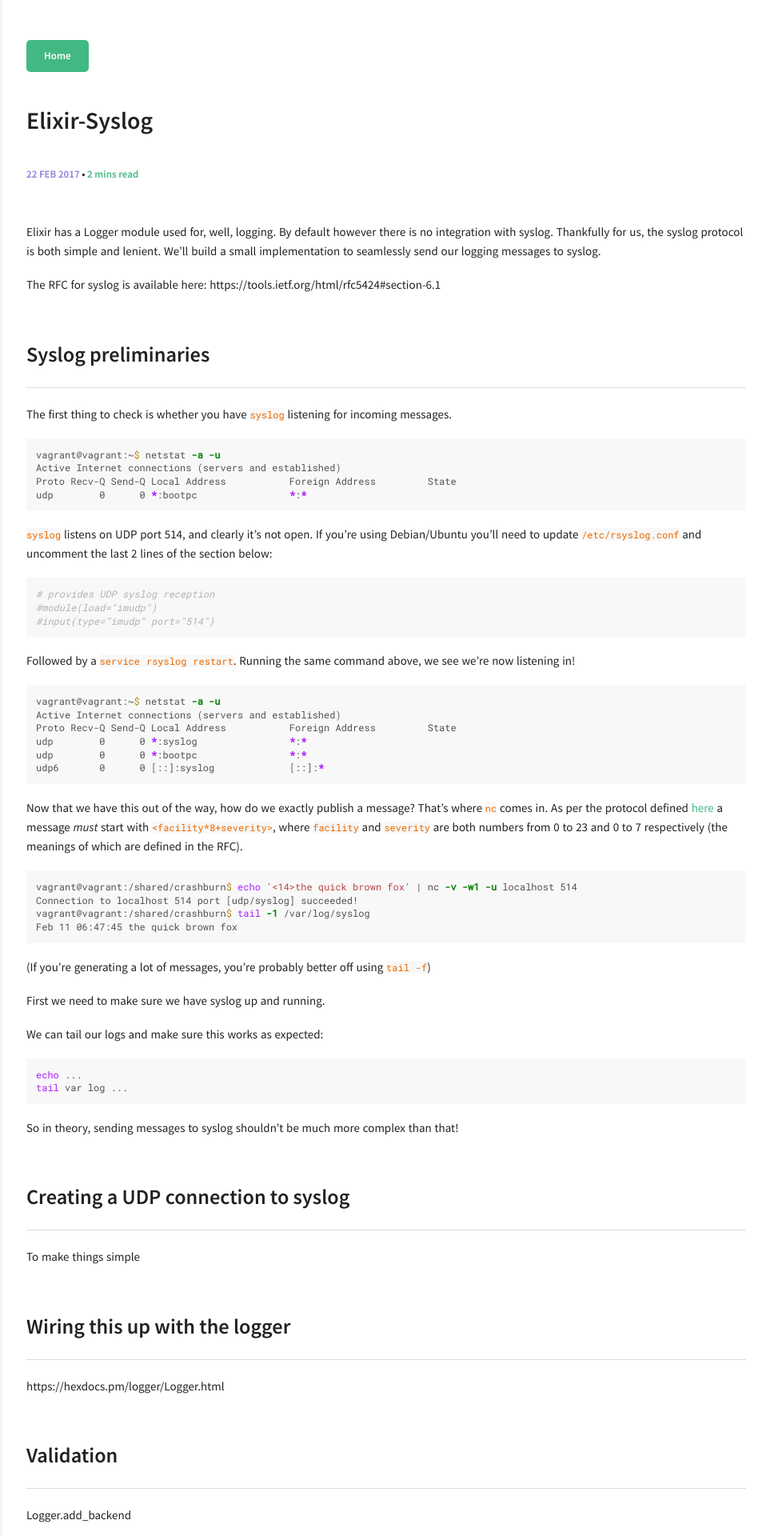
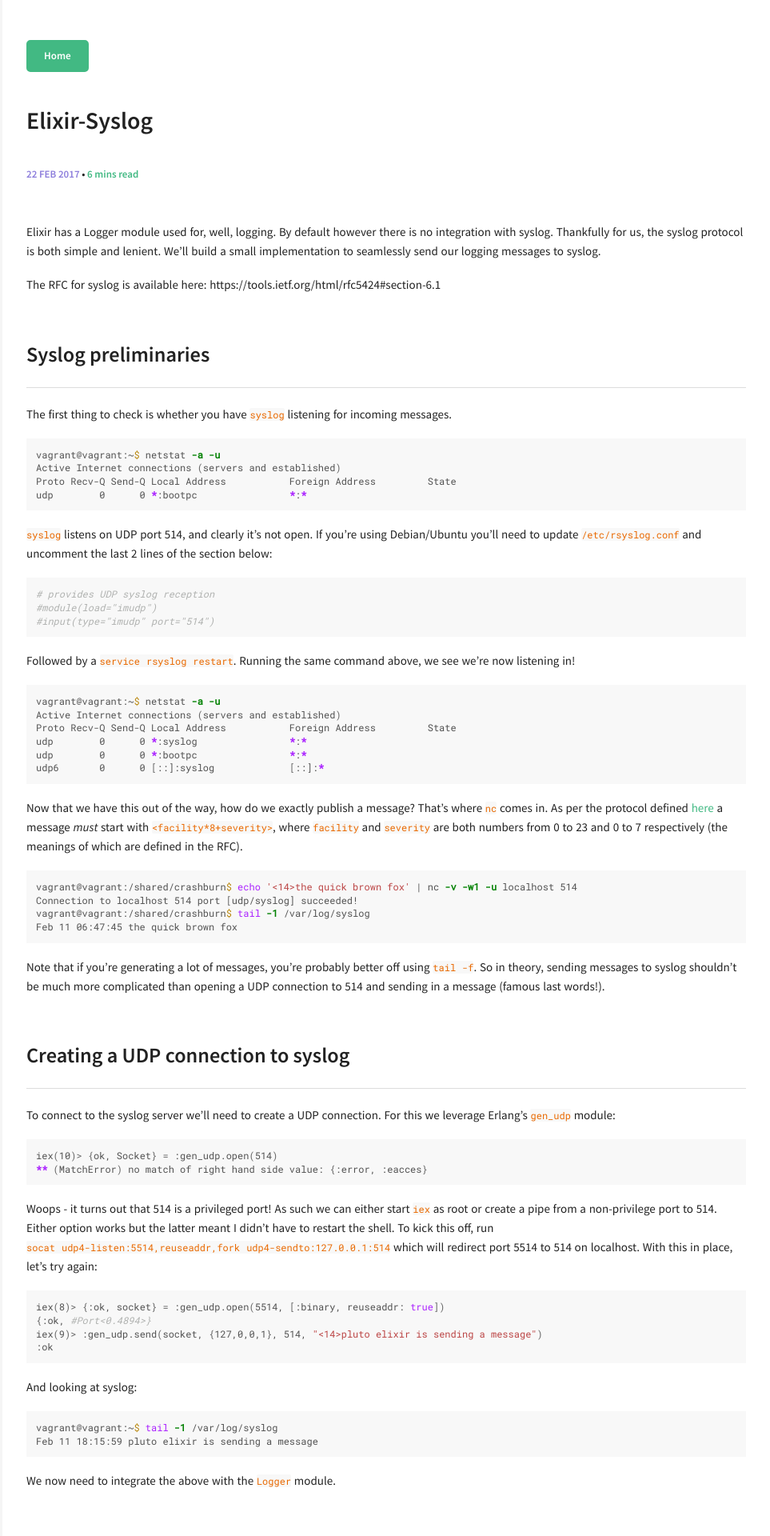
Before and after one commit to axiomiety/axiomiety.github.io, a Jekyll site: the page built from _posts/2017-02-22-elixir_syslog.md, in a window 1280 px wide. Shown: the top 1920 px of the page at 80% size, without its empty margins (317-1280 px from the left). Built offline with Jekyll 4.4.1, drawn with Linux system fonts in a browser that asks for light colours; some of the changed text lies outside the part shown.

Commit message:
elixir-syslog

````diff
--- a/_posts/2017-02-22-elixir_syslog.md
+++ b/_posts/2017-02-22-elixir_syslog.md
@@ -50,38 +50,133 @@
 Feb 11 06:47:45 the quick brown fox
 ```
 
-(If you're generating a lot of messages, you're probably better off using `tail -f`)
-
-First we need to make sure we have syslog up and running.
-
-We can tail our logs and make sure this works as expected:
-
-
-``` shell
-echo ...
-tail var log ...
-```
-
-So in theory, sending messages to syslog shouldn't be much more complex than that!
+Note that if you're generating a lot of messages, you're probably better off using `tail -f`. So in theory, sending messages to syslog shouldn't be much more complicated than opening a UDP connection to 514 and sending in a message (famous last words!).
 
 ## Creating a UDP connection to syslog
 
-To make things simple
+To connect to the syslog server we'll need to create a UDP connection. For this we leverage Erlang's `gen_udp` module:
 
+``` shell
+iex(10)> {ok, Socket} = :gen_udp.open(514)
+** (MatchError) no match of right hand side value: {:error, :eacces}
+```
+
+Woops - it turns out that 514 is a privileged port! As such we can either start `iex` as root or create a pipe from a non-privilege port to 514. Either option works but the latter meant I didn't have to restart the shell. To kick this off, run `socat udp4-listen:5514,reuseaddr,fork udp4-sendto:127.0.0.1:514` which will redirect port 5514 to 514 on localhost. With this in place, let's try again:
+
+``` shell
+iex(8)> {:ok, socket} = :gen_udp.open(5514, [:binary, reuseaddr: true])
+{:ok, #Port<0.4894>}
+iex(9)> :gen_udp.send(socket, {127,0,0,1}, 514, "<14>pluto elixir is sending a message")
+:ok
+```
+
+And looking at syslog:
+
+``` shell
+vagrant@vagrant:~$ tail -1 /var/log/syslog
+Feb 11 18:15:59 pluto elixir is sending a message
+```
+
+We now need to integrate the above with the `Logger` module.
 
 ## Wiring this up with the logger
 
-https://hexdocs.pm/logger/Logger.html
+This isn't a tutorial on the `Logger` module but in a nutshell it can be used as such:
 
-## Validation
+``` shell
+iex(10)> require Logger
+Logger
+iex(11)> Logger.info("this is a message at the info level")
 
-Logger.add_backend
+18:20:36.895 [info]  this is a message at the info level
+:ok
+```
 
-https://github.com/onkel-dirtus/logger_file_backend
-http://reganmian.net/blog/2015/08/26/email-notifications-about-errors-in-elixir/
+The module is documented [here](https://hexdocs.pm/logger/Logger.html) and by default uses the `:console` backend. We'll use the [source code]() for `:console` as a template. We start by creating `init` and `terminate` methods:
 
+``` erlang
+defmodule SyslogLogger do
+
+  @behaviour :gen_event
+
+  def init(o) do
+    IO.puts("init received #{inspect o}")
+    {:ok, {}}
+  end
+
+  def terminate(_reason, _state) do
+    :ok
+  end
+
+end
+```
+
+Which, as expected, doesn't do much at all:
+
+``` shell
+iex(26)> Logger.add_backend(SyslogLogger)
+init received SyslogLogger
+{:ok, #PID<0.158.0>}
+iex(27)> Logger.remove_backend(SyslogLogger)
+:ok
+```
+
+We change that to take a port number as a configuration option, and create a UDP connection:
+
+``` erlang
+defmodule SyslogLogger do
+
+  @behaviour :gen_event
+
+  def init({__MODULE__, portnumber}) do
+    IO.puts("init received #{inspect portnumber}")
+    state = %{socket: nil, port: nil}
+    {:ok, init(portnumber, state)}
+  end
+
+  defp init(portnumber, state) do
+    {:ok, socket} = :gen_udp.open(portnumber, [:binary, reuseaddr: true])
+    %{state | port: portnumber, socket: socket}
+  end
+
+  def handle_event(_event, state) do
+    {:ok, state}
+  end
+
+  def terminate(_reason, %{socket: socket} = state) do
+    IO.puts("closing the socket: #{inspect socket}")
+    :gen_udp.close(socket)
+  end
+
+end
+```
+
+Again, not much to see - the meat of the logger is in the `hande_event` call, which we define as follows:
+
+``` erlang
+  def handle_event({level, _gl, {Logger, msg, ts, md}}, state) do
+    ret = :gen_udp.send(state.socket, {127,0,0,1}, state.port, "<14>#{msg}")
+    {:ok, state}
+  end
+```
+
+This does nothing more than send `msg` across to syslog, with a pre-canned loglevel. We confirm this works as expected:
+
+``` erlang
+```
+
+``` shell
+```
+
+# Conclusion
+
+This is a very crude logger that does not even respect the log level - it simply forwards messages to syslog. But it should hopefully highlight the simplicity with which one can plug in their own backends into the `Logger` module.
 
 ## References
-https://github.com/elixir-lang/elixir/blob/master/lib/logger/lib/logger/backends/console.ex
-http://andrealeopardi.com/posts/handling-tcp-connections-in-elixir/
-http://stackoverflow.com/questions/15015450/erlang-gen-udp-sending-packets-to-ip-address
+
+  * https://github.com/elixir-lang/elixir/blob/master/lib/logger/lib/logger/backends/console.ex
+  * http://andrealeopardi.com/posts/handling-tcp-connections-in-elixir/
+  * ttp://stackoverflow.com/questions/15015450/erlang-gen-udp-sending-packets-to-ip-address
+  * http://elixir-lang.org/getting-started/mix-otp/task-and-gen-tcp.html
+  * https://github.com/onkel-dirtus/logger_file_backend
+  * http://reganmian.net/blog/2015/08/26/email-notifications-about-errors-in-elixir/
````
